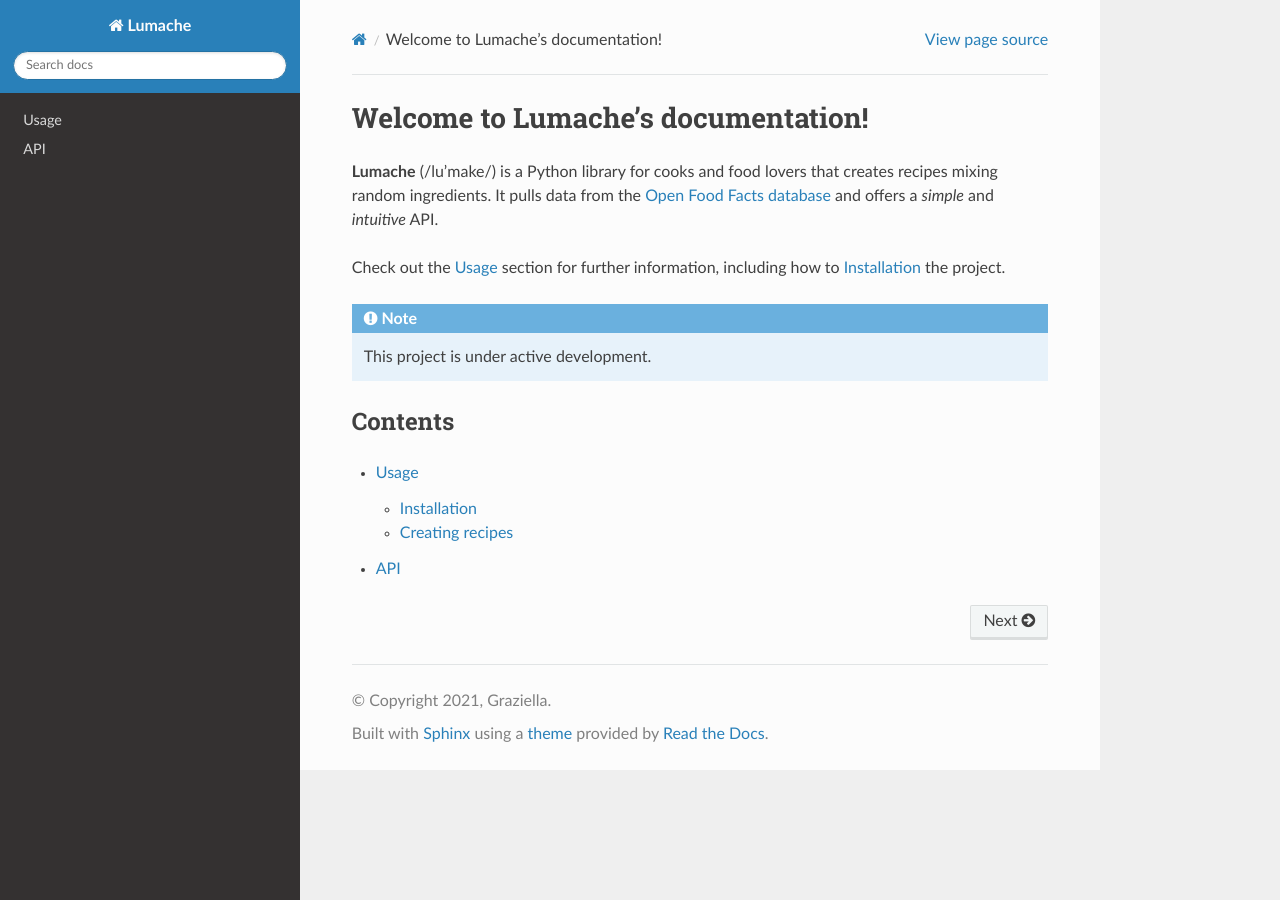
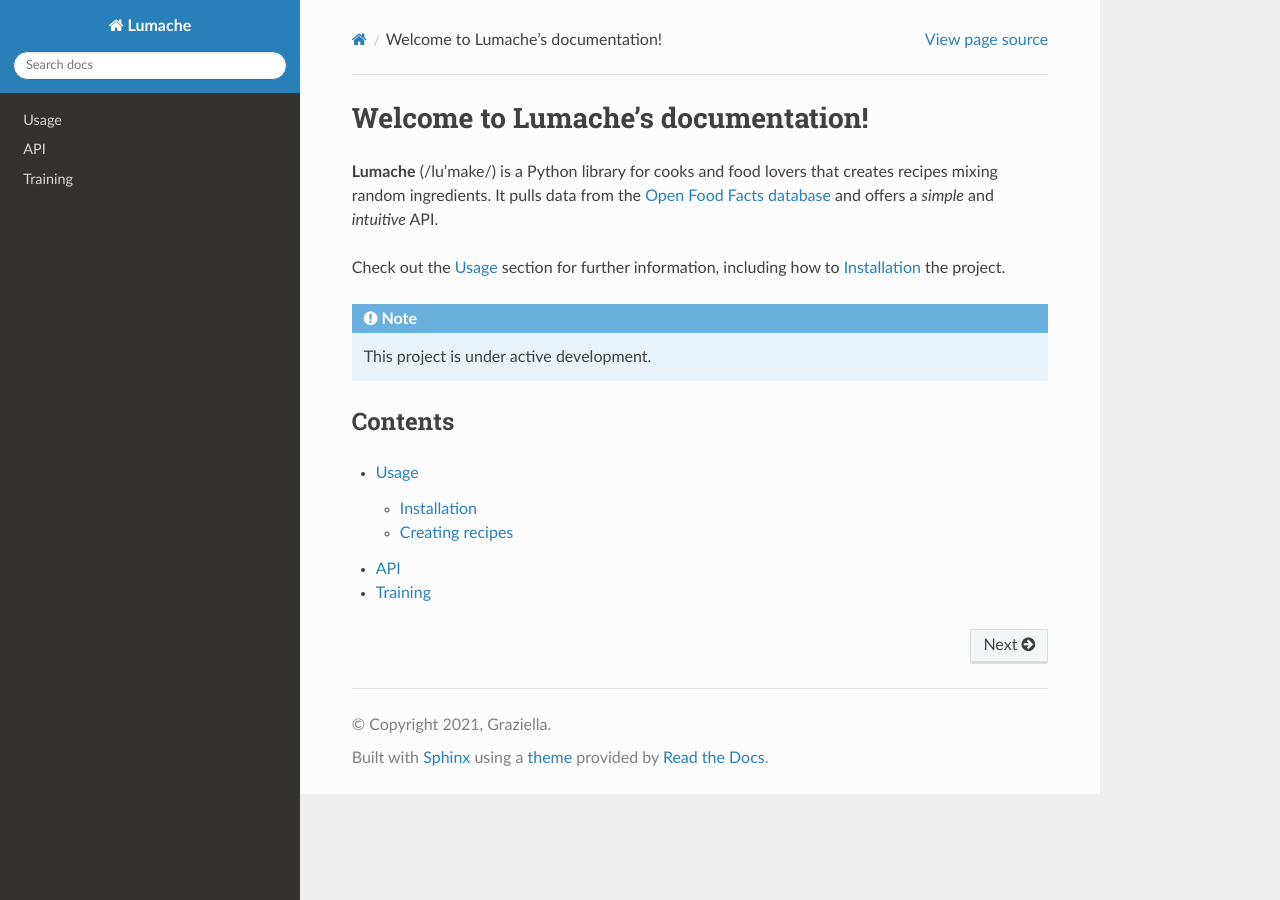
Before and after one commit to ILindsley/training-docs-test-repo, a Sphinx documentation site: the page built from docs/source/index.rst, in a window 1280 px wide. Built offline with Sphinx 7.4.7 and the Read the Docs theme 3.1.0, drawn with Linux system fonts in a browser that asks for light colours.

Commit message:
first test of rtd
first test of rtd

```diff
--- a/docs/source/index.rst
+++ b/docs/source/index.rst
@@ -20,3 +20,4 @@
 
    usage
    api
+   training_doc_1
--- /dev/null
+++ b/docs/source/training_doc_1.rst
@@ -0,0 +1,2 @@
+Training
+=====
```
